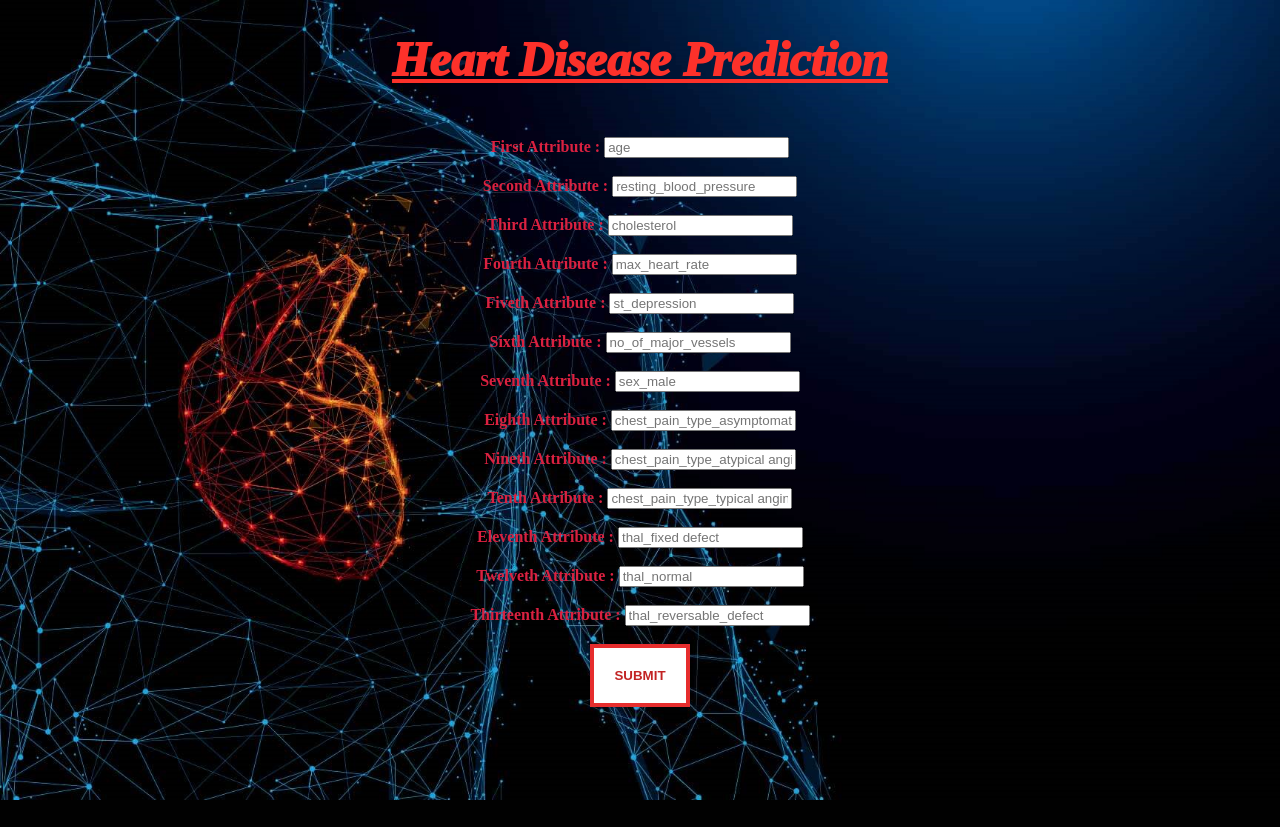
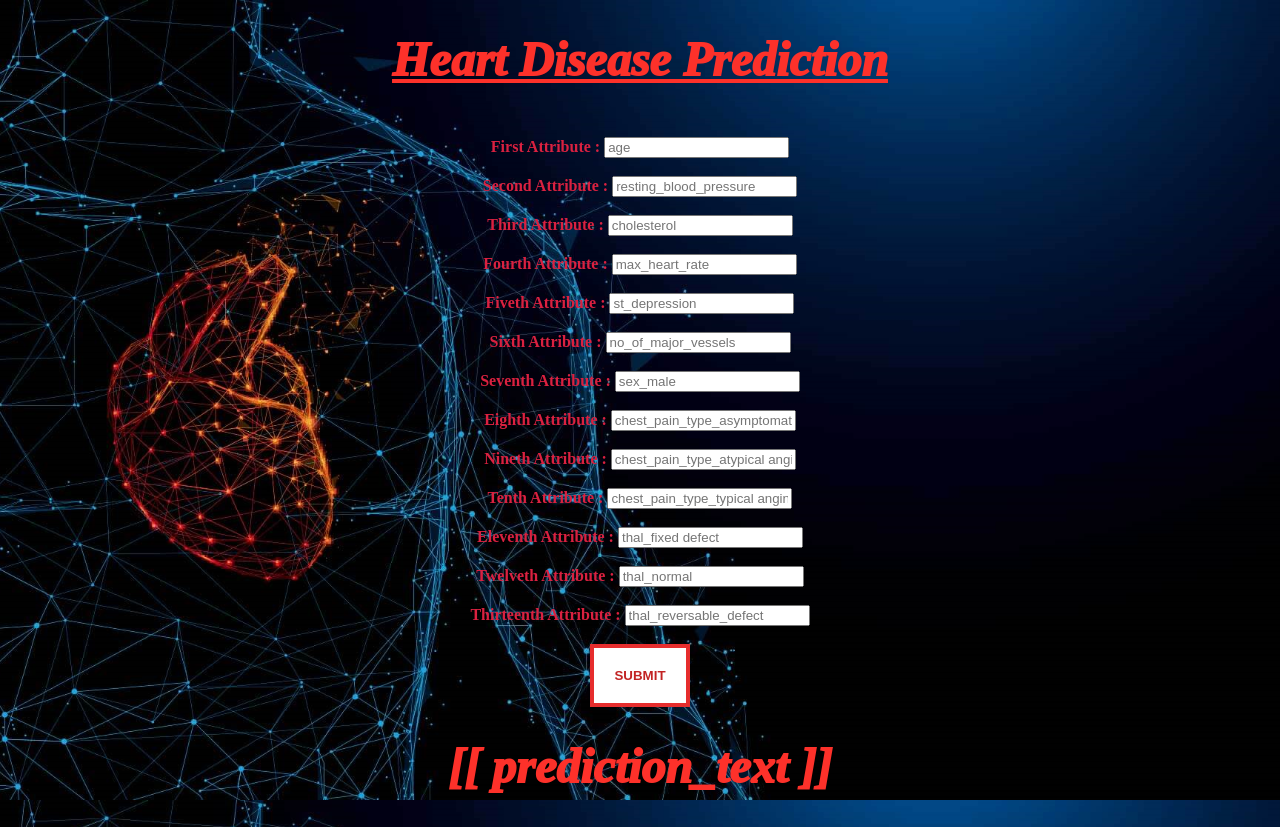
Before and after one commit to Sajid0134/Heart, a Flask app: page / in a window 1280 px wide. Before the commit the page ends 800 px from the top, so only its background shows below. Run offline with Flask 2, Linux system fonts and the light colour scheme; parts of the project's set-up code (start-up, migrations or seed data) failed here and were passed over.

Commit message:
Update home.html

```diff
--- a/templates/home.html
+++ b/templates/home.html
@@ -82,6 +82,13 @@
         </form>
         </center>
 
+        <!-- Show predicted output using ML Model-->
+        <div>
+            <center>
+                <h1>[[ prediction_text ]]</h1>
+            </center>
+        </div>
+
 
     </body>
 
```
